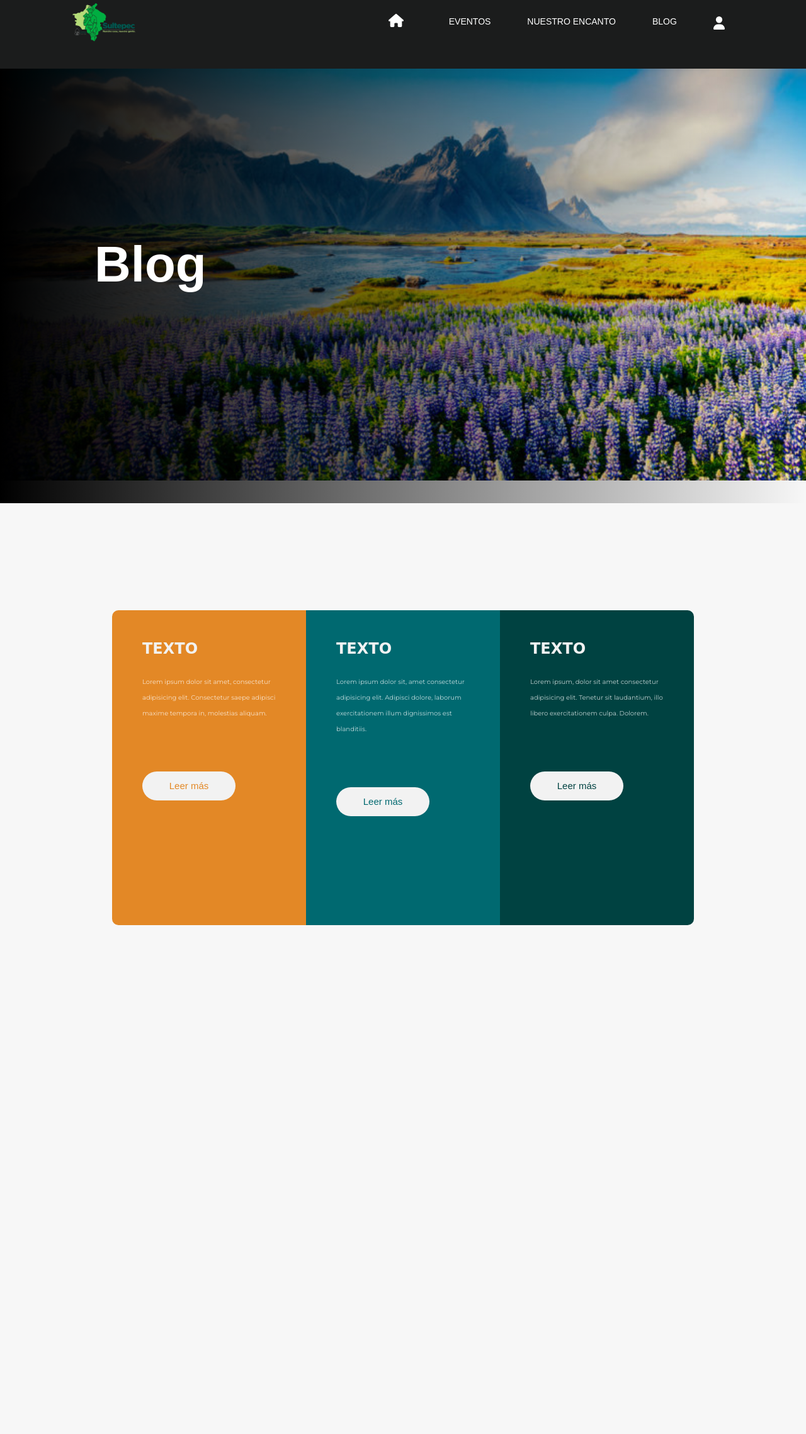
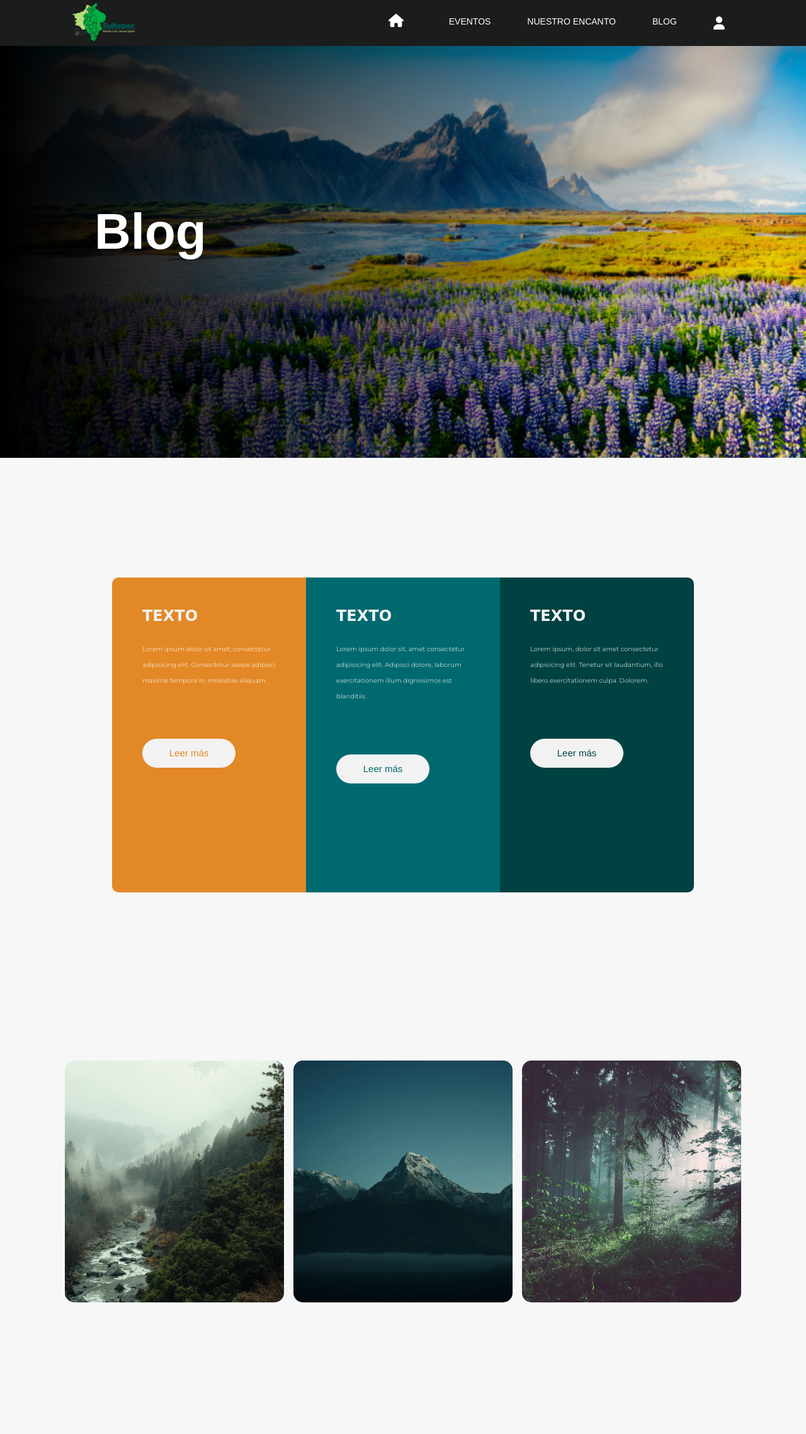
Before and after one commit to angelcruz07/WebSite-Turismo, a PHP site: page /WebSite-Turismo/php/blog.php in a window 1280 px wide. Shown: the whole page at 63% size. Before the commit the page ends 1469 px from the top, so only its background shows below. Run offline with PHP 8.4, Linux system fonts and the light colour scheme.

Commit message:
Se ha agregado la funcin landscape en el archivo blog

```diff
--- a/assets/css/blog.css
+++ b/assets/css/blog.css
@@ -1,21 +1,25 @@
-:root{
+#blog{
+  padding: var(--standard-padding);
+ }
+ :root{
+  /*Variables tarjeta de 3 columnas */
   --brightOrange: hsl(31, 77%, 52%);
   --darkCyan: hsl(184, 100%, 22%);
   --veryDarkCyan: hsl(179, 100%, 13%);
   --transparentWhite: hsla(0, 0%, 100%, 0.75);
   --veryLightGray: hsl(0, 0%, 95%);
+  /*Variables Landscape */
+  --first-color: hsl(82, 60%, 28%);
+  --title-color: hsl(0, 0%, 15%);
+  --text-color: hsl(0, 0%, 35%);
+  --container-color: hsl(0, 0%, 100%);
+  --h2-font-size: 1.25rem;
+  --small-font-size: .813rem;
 }
-
-*{
-    margin: 0px;
-    padding: 0px;
-    box-sizing: border-box;
-}
-
 .container-front-page-blog {
     position: relative;
     width: 100%;
-    height: 50%;
+    height: 100%;
     overflow: hidden;
 }
 
@@ -59,7 +63,7 @@
   overflow: hidden;
   margin-top: 15px;
 }
-article{
+.columns{
   width: 100%;
   height: 440px;
   padding: 48px;
@@ -73,22 +77,20 @@ article{
 #card_3{
   background-color: var(--veryDarkCyan);
 }
-img{
-  margin-bottom: 36px;
-}
-h2{
+
+.title-columns{
   color: var(--veryLightGray);
   font-family: 'Big Shoulders Display', cursive;
   font-size: 2.4em;
   text-transform: uppercase;
   margin-bottom: 25px;
 }
-p{
+.text-columns{
   color: var(--transparentWhite);
   line-height: 25px;
   margin-bottom: 25px;
 }
-button{
+.more-columns{
   width: 148px;
   height: 46px;
   border-radius: 45px;
@@ -107,7 +109,7 @@ button{
 #More_3{
   color: var(--veryDarkCyan);
 }
-button:hover{
+.more-columns:hover{
   cursor: pointer;
   border: 2px solid var(--veryLightGray);
 }
@@ -124,26 +126,174 @@ button:hover{
   color: var(--veryLightGray);
 }
 
-.attribution {
-  font-size: 11px;
-  text-align: center;
-  margin-bottom: 40px;
-}
-.attribution a {
-  color: hsl(228, 45%, 44%);
-}
 @media (min-width: 944px){
   #main-container{
       margin-top: 170px;
       display: flex;
       width: 924px;
   }
-  article{
+  .columns{
       height: 500px;
   }
-  p{
+  .text-columns{
       margin-bottom: 80px;
   }
 }
 
-/*Carrusel */
+/*Tarjetas Landscape */
+.landscape-container {
+  display: grid;
+  place-items: center;
+  margin-inline: 1.5rem;
+  padding-block: 5rem;
+}
+
+.card__container {
+  display: grid;
+  row-gap: 3.5rem;
+}
+
+.card__article {
+  position: relative;
+  overflow: hidden;
+}
+
+.card__img {
+  width: 328px;
+  border-radius: 1.5rem;
+}
+
+.card__data {
+  width: 280px;
+  background-color: var(--container-color);
+  padding: 1.5rem 2rem;
+  box-shadow: 0 8px 24px hsla(0, 0%, 0%, .15);
+  border-radius: 1rem;
+  position: absolute;
+  bottom: -9rem;
+  left: 0;
+  right: 0;
+  margin-inline: auto;
+  opacity: 0;
+  transition: opacity 1s 1s;
+}
+
+.card__description {
+  display: block;
+  font-size: var(--small-font-size);
+  margin-bottom: .25rem;
+}
+
+.card__title {
+  font-size: var(--h2-font-size);
+  font-weight: 500;
+  color: var(--title-color);
+  margin-bottom: .75rem;
+}
+
+.card__button {
+  text-decoration: none;
+  font-size: var(--small-font-size);
+  font-weight: 500;
+  color: var(--first-color);
+}
+
+.card__button:hover {
+  text-decoration: underline;
+}
+
+/*Animaciones hover*/
+.card__article:hover .card__data {
+  animation: show-data 1s forwards;
+  opacity: 1;
+  transition: opacity .3s;
+}
+
+.card__article:hover {
+  animation: remove-overflow 2s forwards;
+}
+
+.card__article:not(:hover) {
+  animation: show-overflow 2s forwards;
+}
+
+.card__article:not(:hover) .card__data {
+  animation: remove-data 1s forwards;
+}
+
+/* Card animation */
+@keyframes show-data {
+  50% {
+    transform: translateY(-10rem);
+  }
+  100% {
+    transform: translateY(-7rem);
+  }
+}
+
+@keyframes remove-overflow {
+  to {
+    overflow: initial;
+  }
+}
+
+@keyframes remove-data {
+  0% {
+    transform: translateY(-7rem);
+  }
+  50% {
+    transform: translateY(-10rem);
+  }
+  100% {
+    transform: translateY(.5rem);
+  }
+}
+
+@keyframes show-overflow {
+  0% {
+    overflow: initial;
+    pointer-events: none;
+  }
+  50% {
+    overflow: hidden;
+  }
+}
+/*Responsive*/
+
+/* Dispositivos pequeños*/
+@media screen and (max-width: 340px) {
+  .landscape-container {
+    margin-inline: 1rem;
+  }
+
+  .card__data {
+    width: 250px;
+    padding: 1rem;
+  }
+}
+
+/* Dispositivos medianos */
+@media screen and (min-width: 768px) {
+  .card__container {
+    grid-template-columns: repeat(2, 1fr);
+    column-gap: 1.5rem;
+  }
+}
+
+/* Para dispositivos grandes */
+@media screen and (min-width: 1120px) {
+  .landscape-container {
+    height: 100vh;
+  }
+
+  .card__container {
+    grid-template-columns: repeat(3, 1fr);
+  }
+  .card__img {
+    width: 348px;
+  }
+  .card__data {
+    width: 316px;
+    padding-inline: 2.5rem;
+  }
+}
--- a/php/blog.php
+++ b/php/blog.php
@@ -1,34 +1,70 @@
- <?php
+<?php
   require "../partials/header2.php";
   require "../partials/navbar.php";
-  $url = "http://" . $_SERVER['HTTP_HOST'] . "/WebSite-Turismo/assets/";
+  $urlImage = "http://" . $_SERVER['HTTP_HOST'] . "/WebSite-Turismo/assets/";
   ?>
  <div class="container-front-page-blog">
   <div class="degraded-blog"></div>
   <div class="title-front-page-blog">
     <h1>Blog</h1>
   </div>
-  <img src="../assets/img/gallery.jpg" alt="Portada del blog" title="Blog" class="image-front-page-blog">
+  <img src="<?php echo $url ?>/assets/img/gallery.jpg" alt="Portada del blog" title="Blog" class="image-front-page-blog">
 </div>
 
-<!--Conetenedor de 3 columnas-->
-
-<section id="main-container">
-  <article id="card_1">
-    <h2>Texto</h2>
-    <p>Lorem ipsum dolor sit amet, consectetur adipisicing elit. Consectetur saepe adipisci maxime tempora in, molestias aliquam.</p>
-    <button id="More_1" >Leer más</button>
+<section id="blog">
+  <!--Conetenedor de 3 columnas-->
+ <section id="main-container">
+  <article id="card_1" class="columns">
+    <h2 class="title-columns">Texto</h2>
+    <p class="text-columns">Lorem ipsum dolor sit amet, consectetur adipisicing elit. Consectetur saepe adipisci maxime tempora in, molestias aliquam.</p>
+    <button id="More_1" class="more-columns">Leer más</button>
   </article>
 
-  <article id="card_2">
-    <h2>Texto</h2>
-    <p>Lorem ipsum dolor sit, amet consectetur adipisicing elit. Adipisci dolore, laborum exercitationem illum dignissimos est blanditiis.</p>
-    <button id="More_2" >Leer más</button>
+  <article id="card_2" class="columns">
+    <h2 class="title-columns">Texto</h2>
+    <p class="text-columns">Lorem ipsum dolor sit, amet consectetur adipisicing elit. Adipisci dolore, laborum exercitationem illum dignissimos est blanditiis.</p>
+    <button id="More_2" class="more-columns">Leer más</button>
   </article>
 
-  <article id="card_3">
-    <h2>Texto</h2>
-    <p>Lorem ipsum, dolor sit amet consectetur adipisicing elit. Tenetur sit laudantium, illo libero exercitationem culpa. Dolorem.</p>
-    <button id="More_3" >Leer más</button>
+  <article id="card_3" class="columns">
+    <h2 class="title-columns">Texto</h2>
+    <p class="text-columns">Lorem ipsum, dolor sit amet consectetur adipisicing elit. Tenetur sit laudantium, illo libero exercitationem culpa. Dolorem.</p>
+    <button id="More_3" class="more-columns">Leer más</button>
   </article>
 </section>
+</section>
+
+<!--Tarjetas con efecto landscape-->
+<div class="landscape-container">
+         <div class="card__container">
+            <article class="card__article">
+               <img src="<?php echo $url ?>/assets/img/landscape-1.png" alt="image" class="card__img">
+
+               <div class="card__data">
+                  <span class="card__description">Vancouver Mountains, Canada</span>
+                  <h2 class="card__title">The Great Path</h2>
+                  <a href="#" class="card__button">Read More</a>
+               </div>
+            </article>
+
+            <article class="card__article">
+               <img src="<?php echo $url ?>/assets/img/landscape-2.png" alt="image" class="card__img">
+
+               <div class="card__data">
+                  <span class="card__description">Poon Hill, Nepal</span>
+                  <h2 class="card__title">Starry Night</h2>
+                  <a href="#" class="card__button">Read More</a>
+               </div>
+            </article>
+
+            <article class="card__article">
+               <img src="<?php echo $url ?>/assets/img/landscape-3.png" alt="image" class="card__img">
+
+               <div class="card__data">
+                  <span class="card__description">Bojcin Forest, Serbia</span>
+                  <h2 class="card__title">Path Of Peace</h2>
+                  <a href="#" class="card__button">Read More</a>
+               </div>
+            </article>
+         </div>
+      </div>
```
Also changed, not shown: assets/img/landscape-1.png (added), assets/img/landscape-2.png (added), assets/img/landscape-3.png (added).
